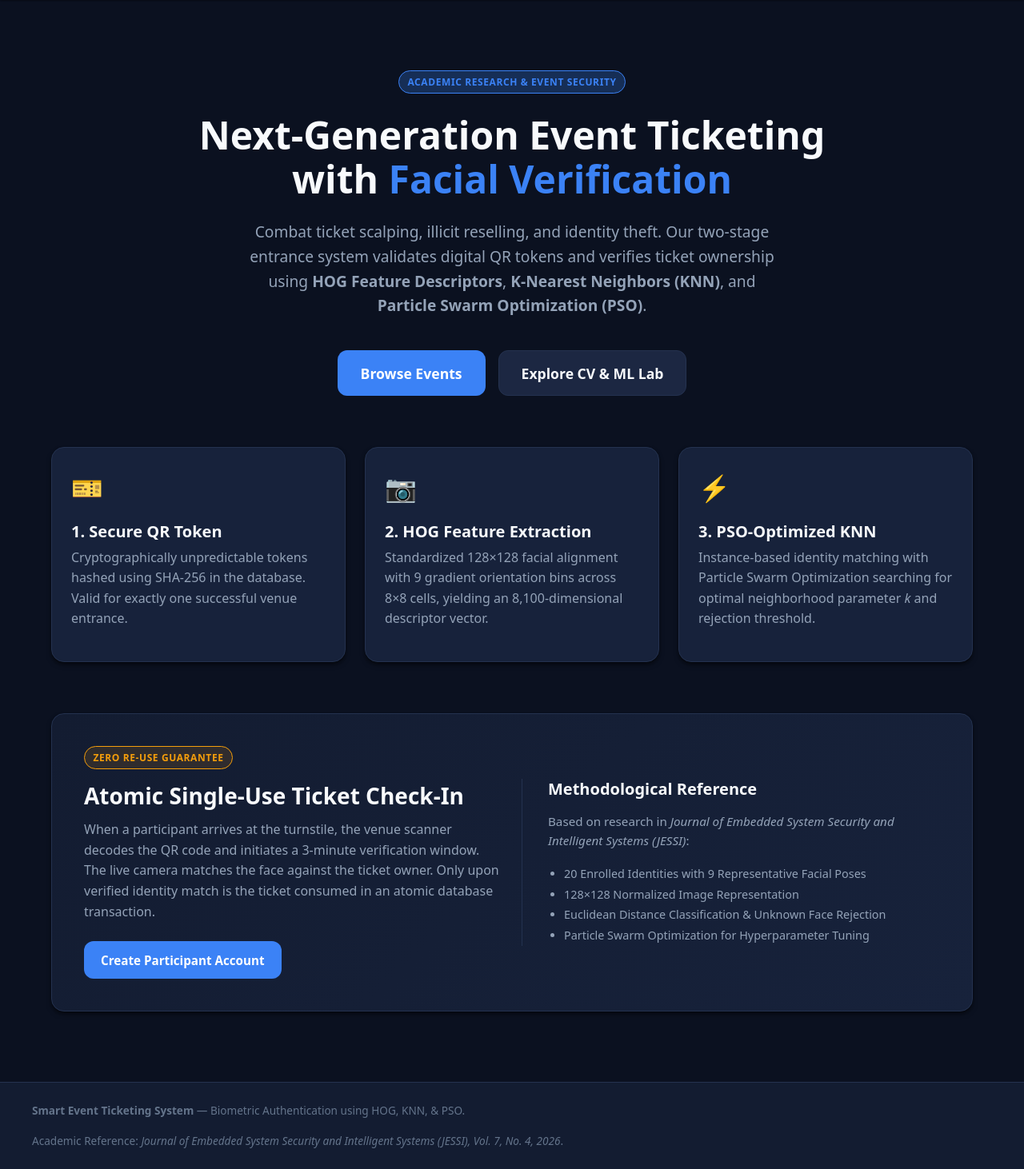
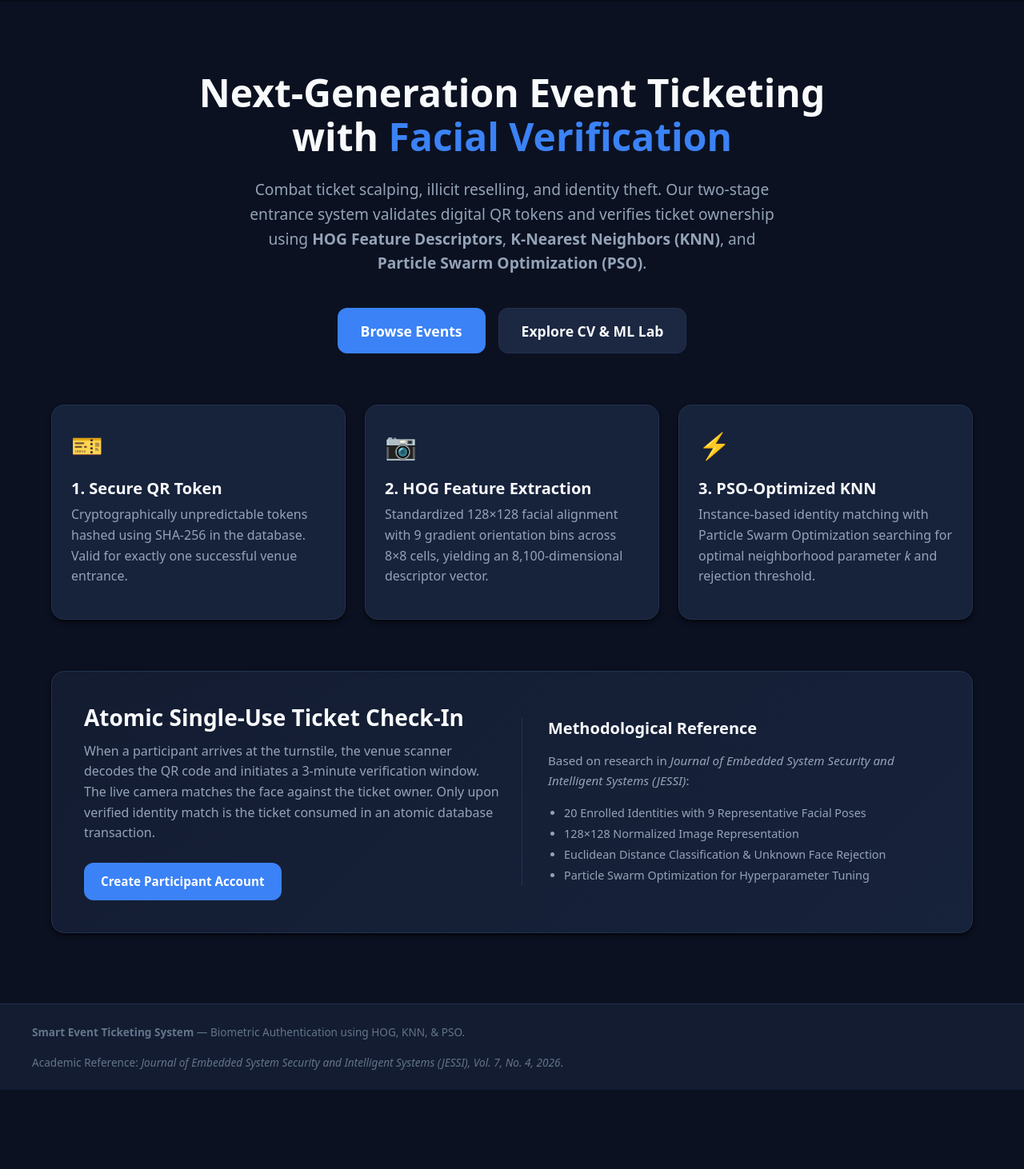
Before and after one commit to AnkaRezaa/smart-event-ticketing, a FastAPI app: page / in a window 1280 px wide. Shown: the part 66-1528 px from the top of the page at 80% size. After the commit the page ends 1429 px from the top, so only its background shows below. Run offline with FastAPI, Linux system fonts and the light colour scheme; parts of the project's set-up code (start-up, migrations or seed data) failed here and were passed over.

Commit message:
feat: add public landing page template with biometric ticketing overview

```diff
--- a/app/templates/public/landing.html
+++ b/app/templates/public/landing.html
@@ -4,7 +4,6 @@
 
 {% block content %}
 <section style="text-align: center; padding: 3rem 1rem 4rem;">
-  <div class="badge badge-primary" style="margin-bottom: 1.5rem;">Academic Research & Event Security</div>
   <h1 style="font-size: 3rem; max-width: 800px; margin: 0 auto 1.5rem; line-height: 1.15;">
     Next-Generation Event Ticketing with <span style="color: var(--primary);">Facial Verification</span>
   </h1>
@@ -38,7 +37,7 @@
 <div class="card" style="padding: 2.5rem; background: linear-gradient(135deg, var(--surface), var(--surface-card)); margin-bottom: 3rem;">
   <div class="grid grid-2" style="align-items: center;">
     <div>
-      <span class="badge badge-warning" style="margin-bottom: 1rem;">Zero Re-use Guarantee</span>
+
       <h2>Atomic Single-Use Ticket Check-In</h2>
       <p>
         When a participant arrives at the turnstile, the venue scanner decodes the QR code and initiates a 3-minute verification window. The live camera matches the face against the ticket owner. Only upon verified identity match is the ticket consumed in an atomic database transaction.
```
